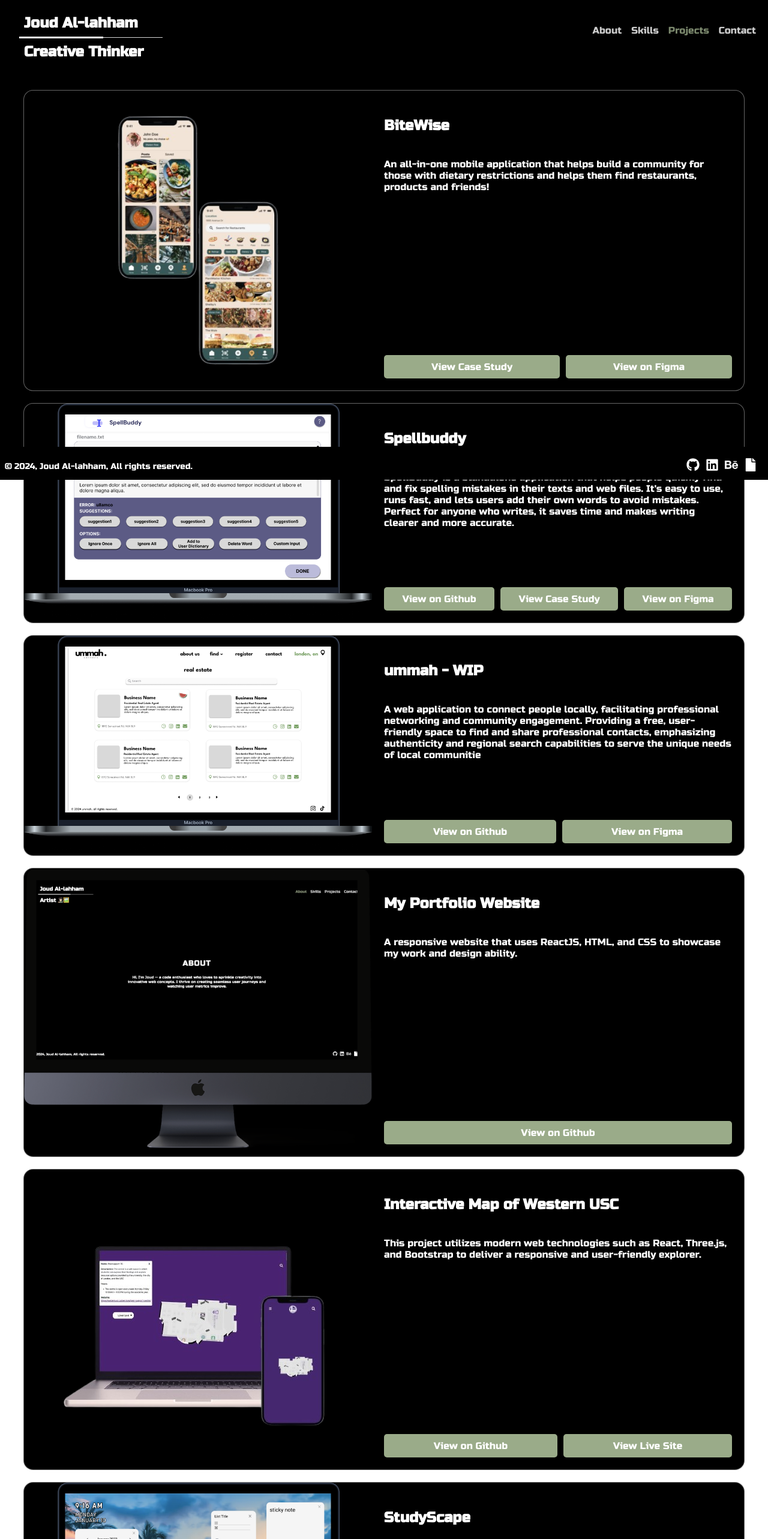
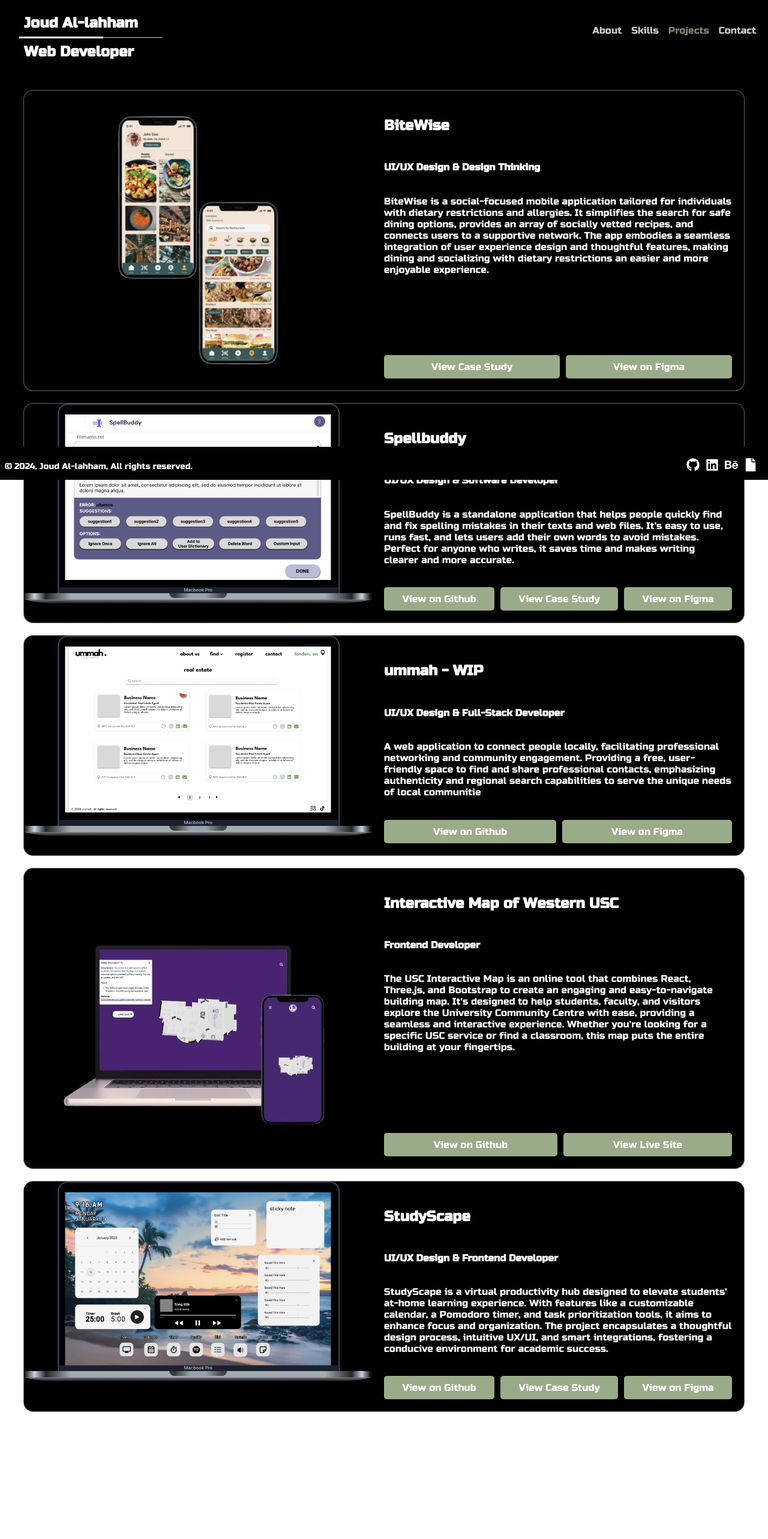
Before and after one commit to joudall/portfolio, a React (Create React App) app: page /projects in a window 1280 px wide. Shown: the top 2566 px of the page at 60% size. After the commit the page ends 2432 px from the top, so only its background shows below. Built offline with nearby package versions, Linux system fonts and the light colour scheme.

Commit message:
descriptions updated and subtitles added

```diff
--- a/src/projects/ProjectsMenu.js
+++ b/src/projects/ProjectsMenu.js
@@ -21,6 +21,7 @@ export default class ProjectsMenu extends Component {
             </div>
             <div className="project-content">
               <h3 className="project-title">{project.title}</h3>
+              <h4 className="project-subtitle">{project.subtitle}</h4>
               <div className="project-description">{project.description}</div>
               <div className="project-buttons">
                 {this.renderButton(project.github, 'View on Github', 'github-button')}
--- a/src/projects/projectsData.js
+++ b/src/projects/projectsData.js
@@ -7,18 +7,21 @@ import uscmap from '../images/westernuscmap.png'
 
 const projects = {
   1: { title: "BiteWise",
+  subtitle: "UI/UX Design & Design Thinking",
   description: (
     <>
     <p>
-      An all-in-one mobile application that helps build a community for those with dietary restrictions and helps them find restaurants, products and friends!
+    BiteWise is a social-focused mobile application tailored for individuals with dietary restrictions and allergies. It simplifies the search for safe dining options, provides an array of socially vetted recipes, and connects users to a supportive network.
+    The app embodies a seamless integration of user experience design and thoughtful features, making dining and socializing with dietary restrictions an easier and more enjoyable experience.
     </p>
     </>
   ),
   casestudy: 'https://www.behance.net/gallery/193664761/BiteWise',
-  figma: 'https://www.figma.com/file/ja2L9fPbM38G95BWeY4Czp/BiteWise?type=design&node-id=0%3A1&mode=design&t=LQnlFgDTuoiifHIP-1',
+  figma: 'https://www.figma.com/file/ja2L9fPbM38G95BWeY4Czp/BiteWise?type=design&node-id=0%3A1&mode=design&t=CsWhdXC6afgUCik5-1',
   image:bitewise,
   },
   2: { title: "Spellbuddy",
+  subtitle: "UI/UX Design & Software Developer",
   description: (
     <>
     <p>
@@ -29,12 +32,13 @@ const projects = {
     </>
   ),
   github: 'https://github.com/joudlahham/spellbuddy',
-  figma:'https://www.figma.com/file/9f0OJV6muuMAzTD8tgseKD/SpellBuddy?type=design&node-id=0%3A1&mode=design&t=F5wqB8gIeGAu1s76-1',
+  figma:'https://www.figma.com/file/9f0OJV6muuMAzTD8tgseKD/SpellBuddy?type=design&node-id=0%3A1&mode=design&t=zcr7EPPCSnzfT7hG-1',
   casestudy: 'https://www.behance.net/gallery/192198199/SpellBuddy',
   image: spellbuddy,
   },
   3: {
     title: "ummah - WIP",
+    subtitle: "UI/UX Design & Full-Stack Developer",
     description: (
       <>
       <p>
@@ -49,7 +53,7 @@ const projects = {
     image: ummah,
 
   },
-  4: {
+ /* 4: {
     title: "My Portfolio Website",
     description: (
       <>
@@ -62,12 +66,16 @@ const projects = {
     image: portfolio,
     imageClass: 'small-image'
   },
-  5: {
+  */
+  4: {
     title: "Interactive Map of Western USC",
+    subtitle: "Frontend Developer",
     description: (
       <>
         <p>
-        This project utilizes modern web technologies such as React, Three.js, and Bootstrap to deliver a responsive and user-friendly explorer.
+        The USC Interactive Map is an online tool that combines React, Three.js, and Bootstrap to create an engaging and easy-to-navigate building map.
+        It's designed to help students, faculty, and visitors explore the University Community Centre with ease, providing a seamless and interactive experience.
+        Whether you're looking for a specific USC service or find a classroom, this map puts the entire building at your fingertips.
         </p>
       </>
     ),
@@ -76,12 +84,16 @@ const projects = {
     image: uscmap,
     imageClass: 'small-image'
   },
-  6: {
+  5: {
     title: "StudyScape",
+    subtitle: "UI/UX Design & Frontend Developer",
     description: (
       <>
         <p>
-        StudyScape is a personalized virtual workspace to support students learning at home by creating a dynamic virtual workspace and providing productivity tools.
+        StudyScape is a virtual productivity hub designed to elevate students' at-home learning experience.
+         With features like a customizable calendar, a Pomodoro timer, and task prioritization tools, it aims to enhance focus and organization.
+         The project encapsulates a thoughtful design process, intuitive UX/UI, and smart integrations, fostering a conducive environment for academic success.
+
         </p>
       </>
     ),
```
